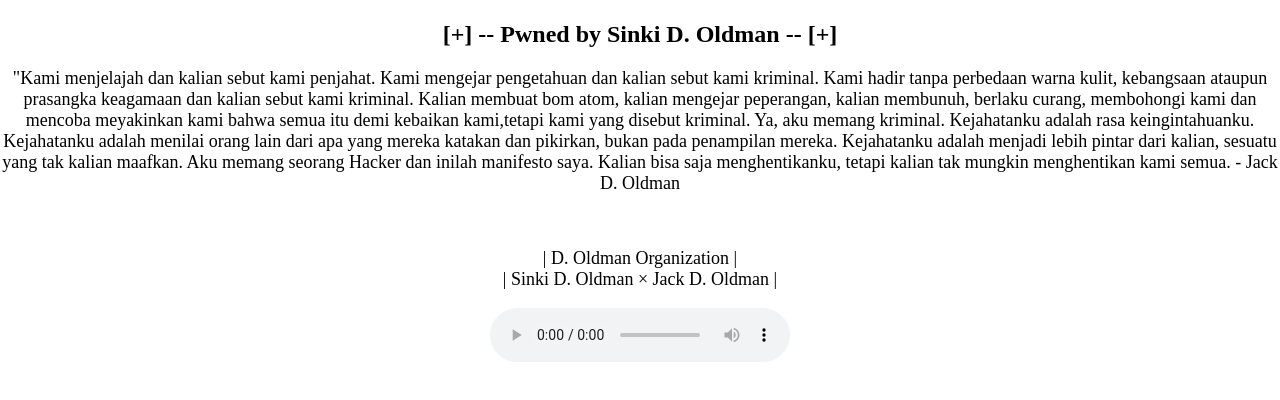
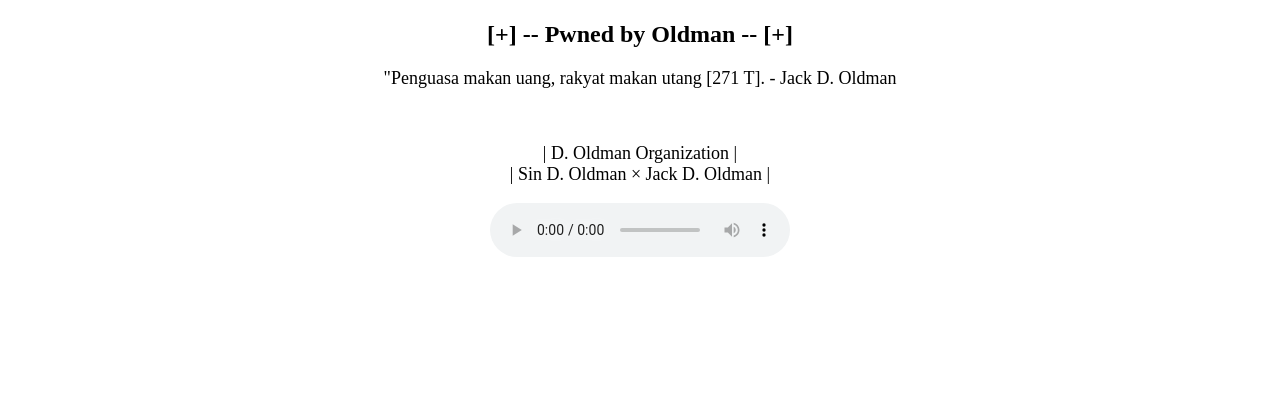
Before and after one commit to unn0wnn/shiny-giggle, a plain HTML site: page index.html in a window 1280 px wide. Shown: the part 308-708 px from the top of the page. Drawn offline with Linux system fonts and the light colour scheme; a web font is replaced by a local one.

Commit message:
Update index.html

```diff
--- a/index.html
+++ b/index.html
@@ -15,9 +15,9 @@
   <body>
     <center>
       <img src="https://l.top4top.io/p_29866sgzh0.jpg" alt="Pwned by Sin">
-         <h2>[+] -- Pwned by Sinki D. Oldman -- [+]</h2>
-      <p>"Kami menjelajah dan kalian sebut kami penjahat. Kami mengejar pengetahuan dan kalian sebut kami kriminal. Kami hadir tanpa perbedaan warna kulit, kebangsaan ataupun prasangka keagamaan dan kalian sebut kami kriminal. Kalian membuat bom atom, kalian mengejar peperangan, kalian membunuh, berlaku curang, membohongi kami dan mencoba meyakinkan kami bahwa semua itu demi kebaikan kami,tetapi kami yang disebut kriminal. Ya, aku memang kriminal. Kejahatanku adalah rasa keingintahuanku. Kejahatanku adalah menilai orang lain dari apa yang mereka katakan dan pikirkan, bukan pada penampilan mereka. Kejahatanku adalah menjadi lebih pintar dari kalian, sesuatu yang tak kalian maafkan. Aku memang seorang Hacker dan inilah manifesto saya. Kalian bisa saja menghentikanku, tetapi kalian tak mungkin menghentikan kami semua. - Jack D. Oldman</p><br>
-      <p>| D. Oldman Organization |<br>| Sinki D. Oldman × Jack D. Oldman |</p>
+         <h2>[+] -- Pwned by Oldman -- [+]</h2>
+      <p>"Penguasa makan uang, rakyat makan utang [271 T]. - Jack D. Oldman</p><br>
+      <p>| D. Oldman Organization |<br>| Sin D. Oldman × Jack D. Oldman |</p>
       <audio src="https://cdn.discordapp.com/attachments/1032232942572929074/1227156839041597502/Rauf__Faik_-_DE_T_SVO_-_slowed_and_reverb_YjOAa9sM21c.mp3?ex=662761dd&is=6614ecdd&hm=7b3adb001c1de0711739493d783a3eb94607506a382b8223823fd659098f8103&" controls autoplay="1" loop="1"></audio>
     </center>
   </body>
```
